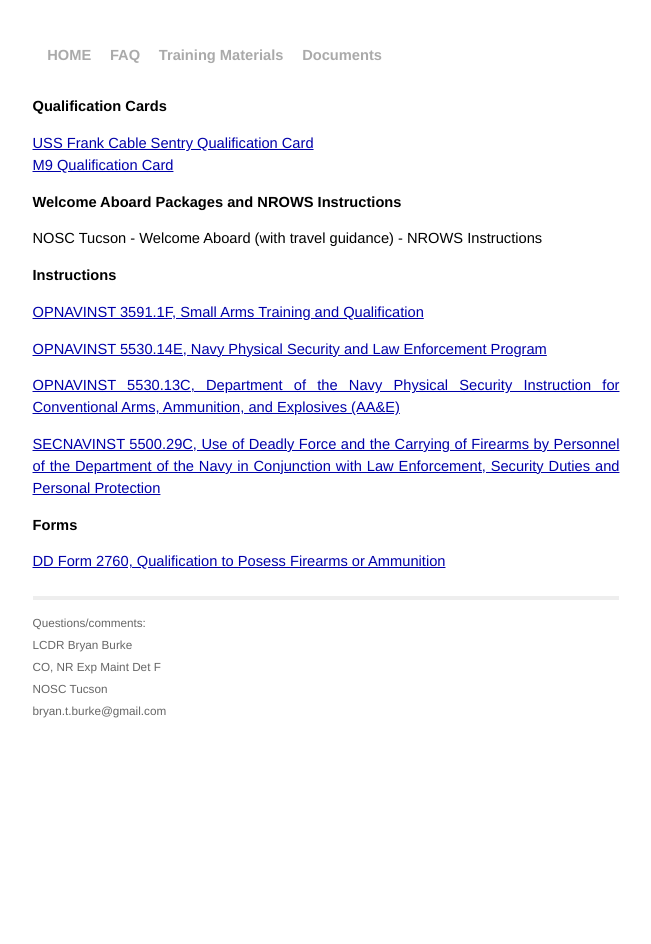
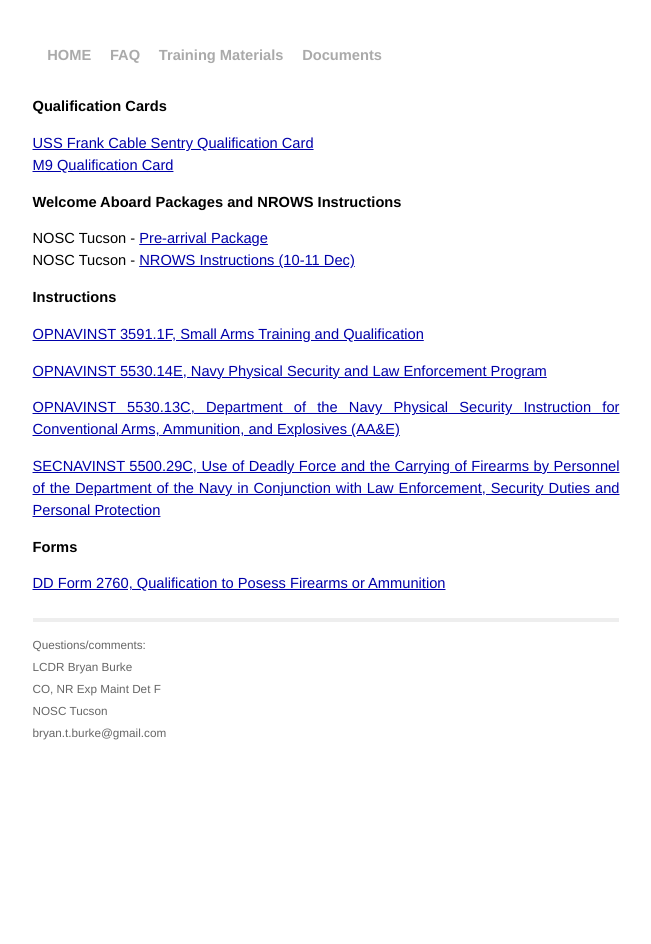
Before and after one commit to BTBurke/sentry.emdetf.org, a Jekyll site: the page built from docs.html, in a window 1280 px wide. Shown: the whole page, without its empty margins (314-965 px from the left). Built offline with Jekyll 4.4.1, drawn with Linux system fonts in a browser that asks for light colours; Markdown is read by kramdown in place of the engine named in the settings.

Commit message:
Added orders guidance and pre-arrival for Tucson

```diff
--- a/docs.html
+++ b/docs.html
@@ -10,7 +10,8 @@
 <p><p><p><p>
 
   <h1>Welcome Aboard Packages and NROWS Instructions</h1>
-  NOSC Tucson - Welcome Aboard (with travel guidance) - NROWS Instructions<br>
+  NOSC Tucson - <a href="docs/Tucson_pre-arrival_rev1.pdf">Pre-arrival Package</a><br>
+  NOSC Tucson - <a href="docs/Sentry_Training_Events_Orders_Guidance_Dec(Tucson).pdf">NROWS Instructions (10-11 Dec)</a><br>
 
 <p><p><p><p>
 
```
Also changed, not shown: 2 other files.
